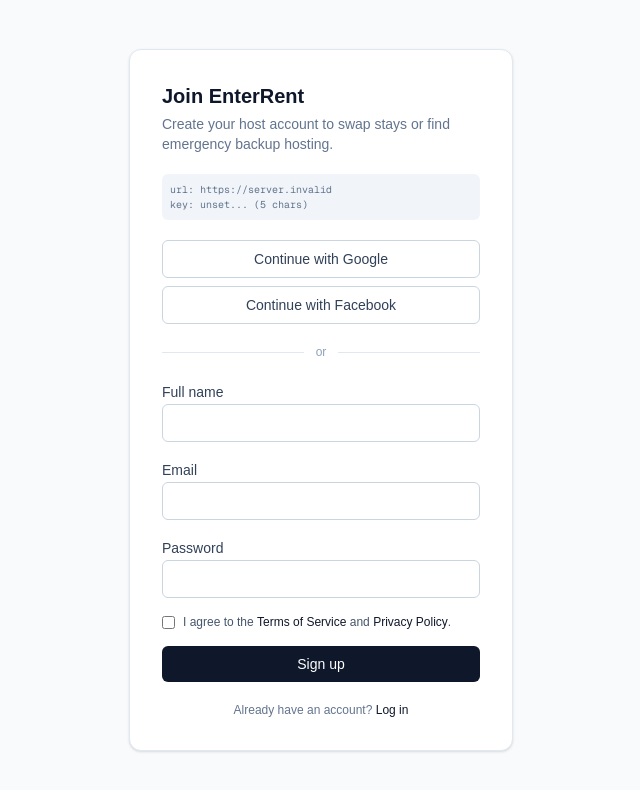
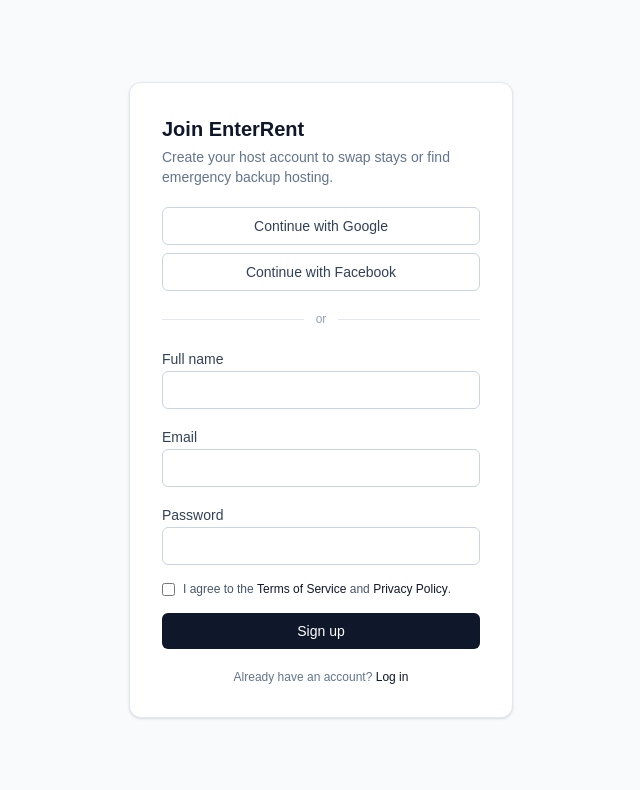
Before and after one commit to oferdelkom-creator/enterent-platform, a Next.js app: page /signup in a window 1280 px wide. Shown: the top 790 px of the page, without its empty margins (319-959 px from the left). Built offline with nearby package versions, Linux system fonts and the light colour scheme; no server answers.

Commit message:
Remove temporary env var diagnostic banner from signup

```diff
--- a/src/app/signup/page.tsx
+++ b/src/app/signup/page.tsx
@@ -66,10 +66,9 @@ export default function SignupPage() {
         setCheckEmail(true);
       }
     } catch (e) {
-      const supabaseUrl = process.env.NEXT_PUBLIC_SUPABASE_URL ?? "(not set)";
       setError(
         e instanceof Error
-          ? `${e.message} — Supabase URL configured as: ${supabaseUrl}`
+          ? e.message
           : "Unexpected error contacting the server. Please try again."
       );
     } finally {
@@ -98,14 +97,6 @@ export default function SignupPage() {
           <p className="mt-1 text-sm text-slate-500">
             Create your host account to swap stays or find emergency backup hosting.
           </p>
-        </div>
-
-        <div className="rounded-md bg-slate-100 p-2 font-mono text-[10px] text-slate-500">
-          url: {process.env.NEXT_PUBLIC_SUPABASE_URL || "MISSING"}
-          <br />
-          key: {process.env.NEXT_PUBLIC_SUPABASE_ANON_KEY
-            ? `${process.env.NEXT_PUBLIC_SUPABASE_ANON_KEY.slice(0, 12)}... (${process.env.NEXT_PUBLIC_SUPABASE_ANON_KEY.length} chars)`
-            : "MISSING"}
         </div>
 
         <OAuthButtons
```
